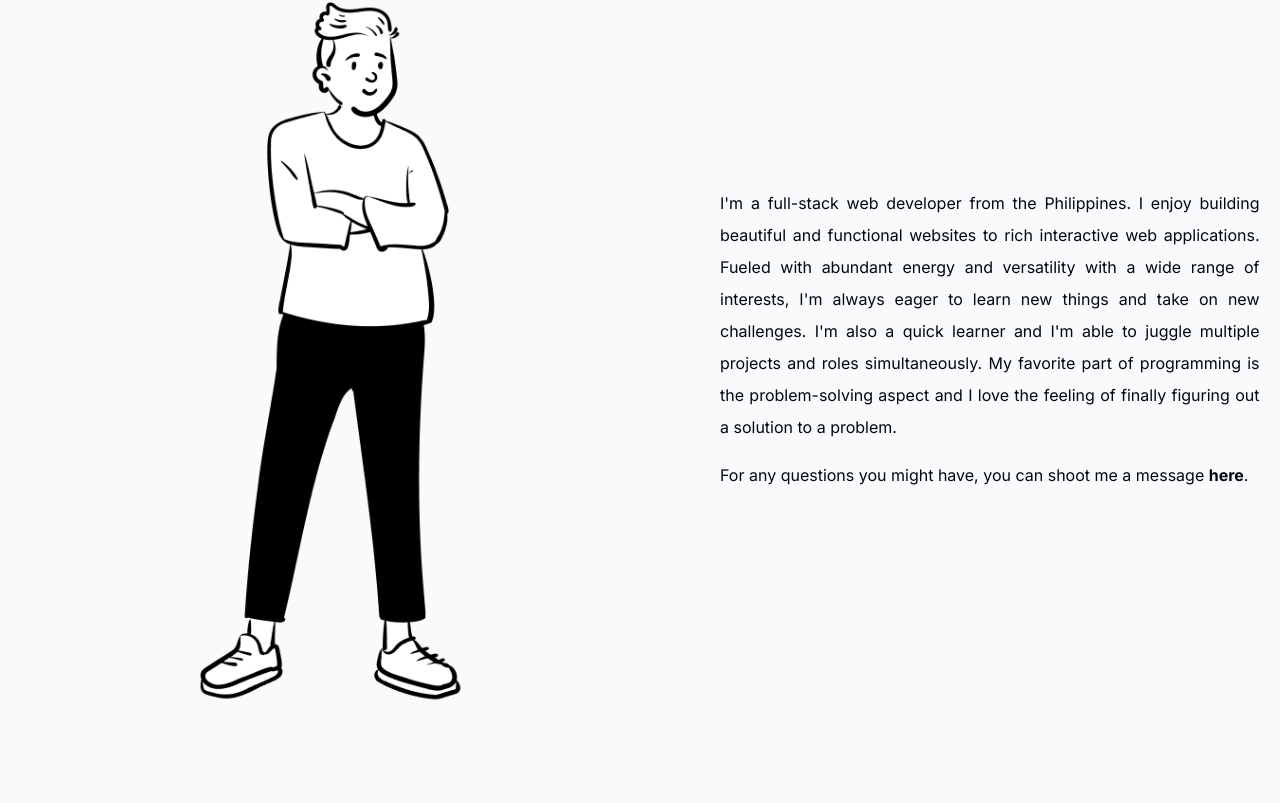
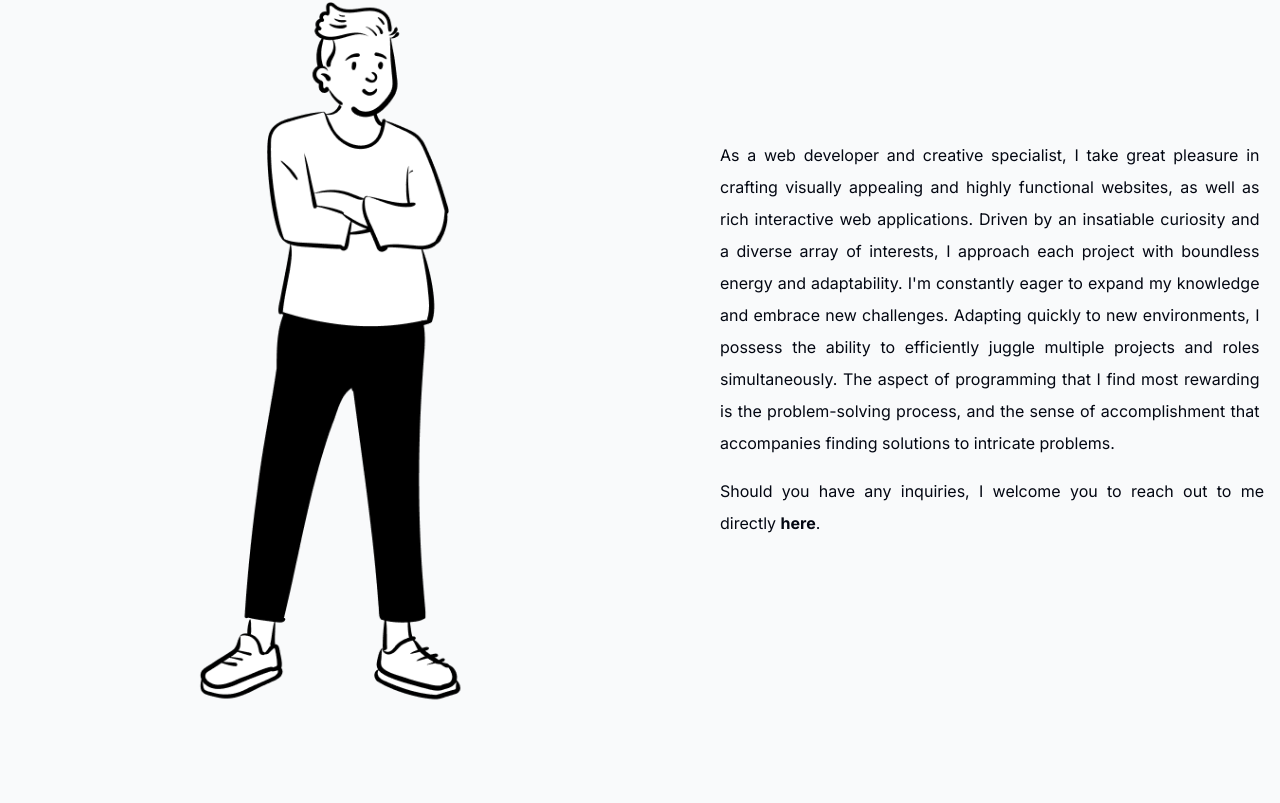
Before and after one commit to leandrology/portfolio, a Next.js app: page / in a window 1280 px wide. Shown: the part 1137-1940 px from the top of the page. Built offline with nearby package versions, Linux system fonts and the light colour scheme; no server answers.

Commit message:
Updated portfolio

```diff
--- a/components/about.tsx
+++ b/components/about.tsx
@@ -34,17 +34,21 @@ export default function About() {
         <div className="flex w-full lg:w-1/2 mb-4 justify-normal">
           <div className="mb-3 text-justify">
             <p className="whitespace-break-spaces">
-              I'm a full-stack web developer from the Philippines. I enjoy building
-              beautiful and functional websites to rich interactive web
-              applications. Fueled with abundant energy and versatility with a
-              wide range of interests, I'm always eager to learn new things and
-              take on new challenges. I'm also a quick learner and I'm able to
-              juggle multiple projects and roles simultaneously. My favorite
-              part of programming is the problem-solving aspect and I love the
-              feeling of finally figuring out a solution to a problem.
+            As a web developer and creative specialist,
+            I take great pleasure in crafting visually appealing and
+            highly functional websites, as well as rich interactive
+            web applications. Driven by an insatiable curiosity and a
+            diverse array of interests, I approach each project with
+            boundless energy and adaptability. I'm constantly eager to
+            expand my knowledge and embrace new challenges. Adapting
+            quickly to new environments, I possess the ability to
+            efficiently juggle multiple projects and roles simultaneously.
+            The aspect of programming that I find most rewarding is the
+            problem-solving process, and the sense of accomplishment that
+            accompanies finding solutions to intricate problems.
             </p>
             <p className="mt-4">
-              For any questions you might have, you can shoot me a message{" "}
+              Should you have any inquiries, I welcome you to reach out to me directly{" "}
               <a href="#contact" className=" font-bold">
                 here
               </a>
--- a/components/contact.tsx
+++ b/components/contact.tsx
@@ -1,6 +1,6 @@
 "use client";
 
-import React from "react";
+import React, {useState} from "react";
 import SectionHeading from "./section-heading";
 import { motion } from "framer-motion";
 import { useSectionInView } from "@/lib/hooks";
@@ -20,6 +20,18 @@ import {
 } from "react-icons/fa";
 export default function Contact() {
   const { ref } = useSectionInView("Contact");
+
+  const [inputValue, setInputValue] = useState('');
+  const [textareaValue, setTextareaValue] = useState('');
+
+  const handleSubmit = (e: React.FormEvent<HTMLFormElement>) => {
+    e.preventDefault();
+    // Handle form submission logic here
+
+    // Clear input and textarea values
+    setInputValue('');
+    setTextareaValue('');
+  };
 
   return (
     <motion.section
@@ -63,6 +75,7 @@ export default function Contact() {
             </a>
           </p>
           <form
+            onSubmit={handleSubmit}
             className="mt-10 flex flex-col dark:text-black"
             action={async (formData) => {
               const { data, error } = await sendEmail(formData);
@@ -73,7 +86,8 @@ export default function Contact() {
               }
 
               toast.success("Email sent successfully!");
-            }}
+            }
+          }
           >
             <input
               className="h-14 px-4 rounded-lg borderBlack dark:bg-white dark:bg-opacity-80 dark:focus:bg-opacity-100 transition-all dark:outline-none"
@@ -82,6 +96,8 @@ export default function Contact() {
               required
               maxLength={500}
               placeholder="Your email"
+              onChange={(e) => setInputValue(e.target.value)}
+              value={inputValue}
             />
             <textarea
               className="h-52 my-3 rounded-lg borderBlack p-4 dark:bg-white dark:bg-opacity-80 dark:focus:bg-opacity-100 transition-all dark:outline-none"
@@ -89,6 +105,8 @@ export default function Contact() {
               placeholder="Your message"
               required
               maxLength={5000}
+              onChange={(e) => setTextareaValue(e.target.value)}
+              value={textareaValue}
             />
             <SubmitBtn />
           </form>
--- a/components/footer.tsx
+++ b/components/footer.tsx
@@ -1,10 +1,11 @@
 import React from "react";
 
 export default function Footer() {
+  const currentYear = new Date().getFullYear();
   return (
     <footer className="mb-10 px-4 text-center text-gray-500">
       <small className="mb-2 block text-xs">
-        &copy; 2023 Leander Josh. All rights reserved.
+        &copy; {currentYear} Leander Josh. All rights reserved.
       </small>
     </footer>
   );
--- a/lib/data.ts
+++ b/lib/data.ts
@@ -42,7 +42,7 @@ export const experiencesData = [
     title: "Graduated College",
     location: "Cavite, PH",
     description:
-      "I earned my vocational degree after 2 years of studying at Asian Institute of Science and Technology.",
+      "Following a 2-year program of study at the Asian Institute of Science and Technology, I successfully earned my vocational degree.",
     icon: React.createElement(LuGraduationCap),
     date: "April 2016",
   },
@@ -50,7 +50,7 @@ export const experiencesData = [
     title: "Freelancer",
     location: "Cavite, PH",
     description:
-      "I started taking different freelance jobs such as Video Editing, Image Manipulations and Web Developing which I still do up until now.",
+      "From video editing and image manipulation to web development, I have taken on a variety of freelance jobs over time, which I continue to pursue to this day.",
     icon: React.createElement(FaReact),
     date: "2016 - present",
   },
@@ -58,7 +58,7 @@ export const experiencesData = [
     title: "Teammate",
     location: "Manila, PH",
     description:
-      "I worked at TaskUs —  a BPO company which enhanced my professional and personal growth.",
+      "I worked at TaskUs —  a BPO company which contributed immensely to my personal development, with particular emphasis on enhancing my verbal and written communication prowess.",
     icon: React.createElement(CgWorkAlt),
     date: "2018 - 2022",
   },
@@ -66,12 +66,12 @@ export const experiencesData = [
     title: "Senior Process Executive",
     location: "Manila, PH",
     description:
-      "I worked at Cognizant —  a BPO company where I assisted shareholders for an insurance company.",
+      "I worked at Cognizant —  a BPO firm, wherein I extended assistance and addressed the concerns of shareholders connected to an insurance corporation.",
     icon: React.createElement(CgWorkAlt),
     date: "2022 - 2023",
   },
   {
-    title: "ReactJS Developer",
+    title: "ReactJS Developer | Python Developer",
     location: "Cavite, PH",
     description:
       "Currently working as ReactJS Developer for ServingIntel — a leading provider of transaction management solutions for senior living and family dining that enables you to best serve your guests and increase operating income.",
@@ -157,20 +157,19 @@ export const skillsData = [
   "HTML 5",
   "CSS 3",
   "JavaScript",
-  "SaaS",
-  "TypeScript",
-  "PHP",
   "React",
   "NextJS",
+  "Python",
+  "TailwindCSS",
+  "TypeScript",
   "Express",
-  "TailwindCSS",
+  "MongoDB",
+  "SQL",
+  "GraphQL",
   "NodeJS",
-  "MongoDB",
-  "Axios",
   "Git",
   "Bootstrap",
   "Prisma",
-  "GraphQL",
   "Framer",
   "Clerk",
   "Sanity",
@@ -178,6 +177,8 @@ export const skillsData = [
   "Botpress",
   "Stack AI",
   "OpenAI",
+  "Virtual Machines",
+  "Web Scraping",
   "Photoshop",
   "Premiere Pro",
 ] as const;
```
